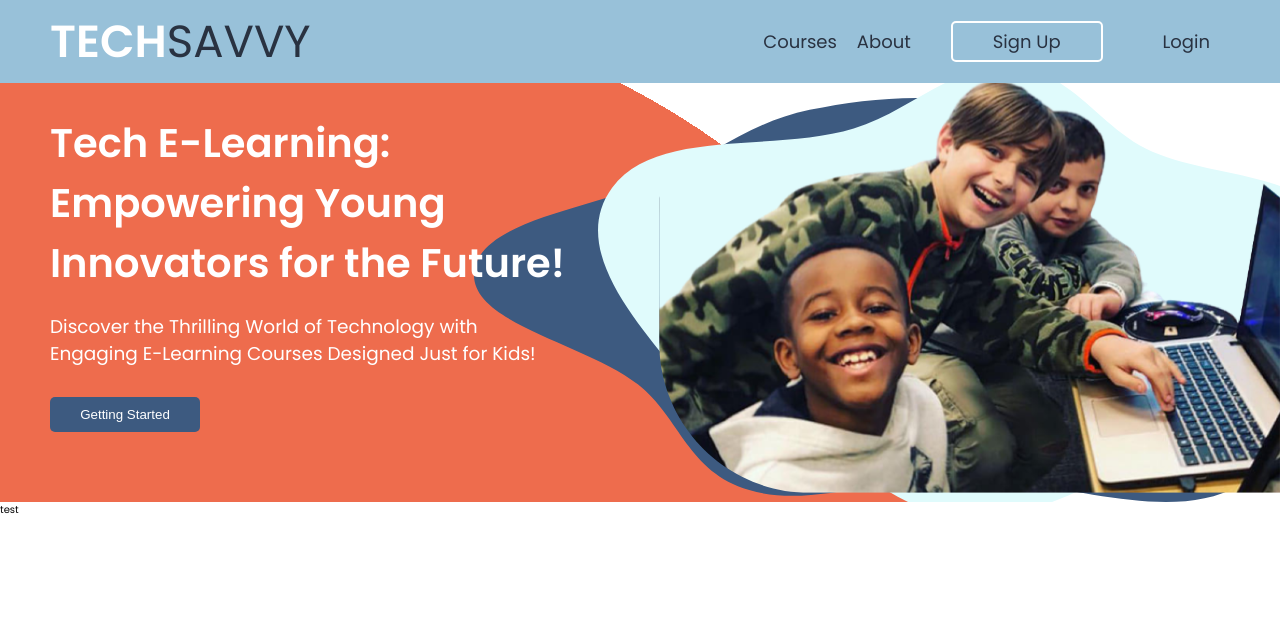
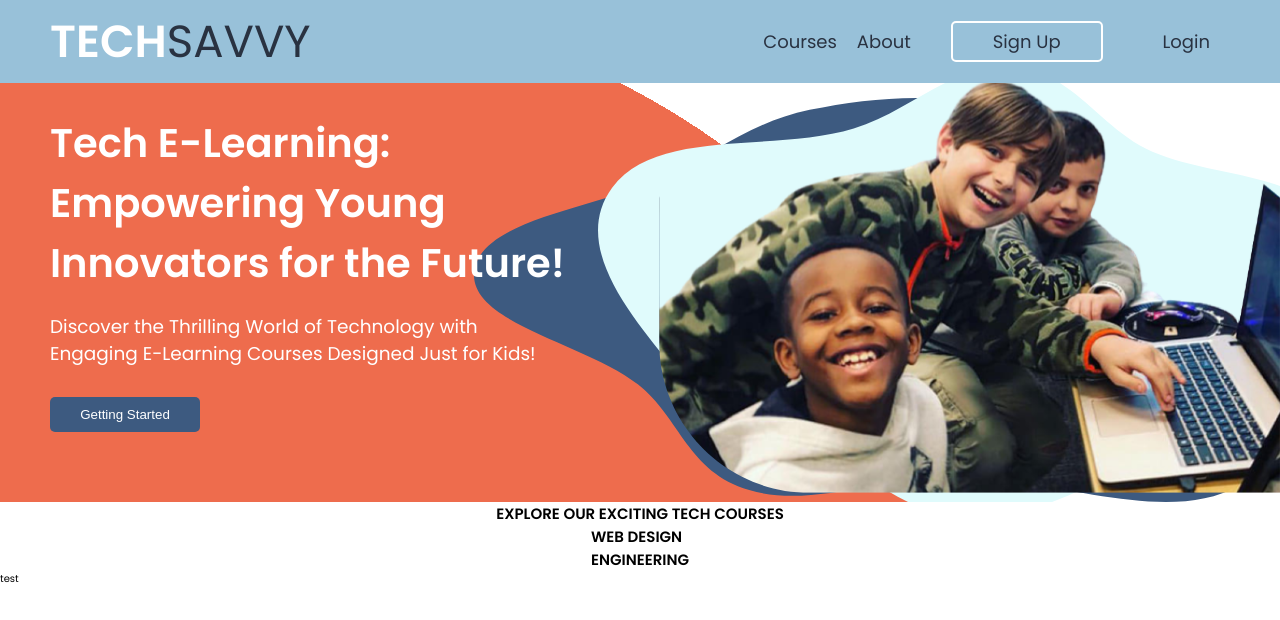
Before and after one commit to TechSavvy-Learn/tech-savvy, a SvelteKit app: page / in a window 1280 px wide. Shown: the top 620 px of the page. Built offline with nearby package versions, Linux system fonts and the light colour scheme.

Commit message:
wip/landing: added object array containing explore topics and general layout skeleton

```diff
--- a/public/css/style.css
+++ b/public/css/style.css
@@ -178,3 +178,15 @@ nav a {
     border-radius: 0.5rem;
     background-color: var(--gray-blue);
 }
+
+.landing-explore {
+    display: flex;
+    flex-direction: column;
+    justify-content: center;
+    align-items: center;
+}
+
+.topics > .topic {
+    height: clamp(20rem, 100%, 25rem);
+    width: clamp(25rem, 100%, 30rem);
+}
--- a/src/routes/+page.svelte
+++ b/src/routes/+page.svelte
@@ -1,3 +1,32 @@
+<script>
+    const TOPICS = [
+        {
+            title: 'WEB DESIGN',
+            description: 'Learn the basics of web design, including HTML, CSS, and cool design tricks.Get creative with hands-on activities and build your own awesome websites.'
+        },
+        {
+            title: 'ENGINEERING',
+            description: 'Discover the fascinating world of engineering as you dive into hands-on projects and experiments. Learn about design, problem-solving, and teamwork while building amazing structures and inventions.'
+        },
+        {
+            title: 'CODING',
+            description: 'Dive into the captivating world of programming as you learn the basics of coding languages like Python and JavaScript. Unleash your problem-solving skills, create awesome games and interactive projects.'
+        },
+        {
+            title: 'HTML',
+            description: 'Dive into the world of coding as you learn HTML, the language that powers the internet. Discover how to create and structure web pages, add text, images, and links, and bring your own creative ideas to life.'
+        },
+        {
+            title: 'CSS',
+            description: "In this exciting course, you'll learn CSS, the magic behind making web pages look amazing. Discover how to add colors, fonts, and eye-catching layouts to your web creations."
+        },
+        {
+            title: 'JavaScript',
+            description: 'Dive into the world of coding and learn JavaScript, the language that adds life to web pages. Discover how to create dynamic and interactive elements, build fun games, and make your web projects come alive.'
+        }
+    ]
+</script>
+
 <div class="landing-container">
     <section class="landing-hero flex column gap-2rem">
         <h2>Tech E-Learning: Empowering Young Innovators for the Future!</h2>
@@ -5,9 +34,19 @@
         <button class="borderless">Getting Started</button>
     </section>
     <section class="landing-explore">
+        <h2>EXPLORE OUR EXCITING TECH COURSES</h2>
+        <div class="topics">
+            <div class="topic">
+                <h1>WEB DESIGN</h1>
+                <p></p>
+            </div>
+            <div class="topic">
+                <h1>ENGINEERING</h1>
+                <p></p>
+            </div>
 
+        </div>
     </section>
     <section class="landing-about">
-
     </section>
 </div>
```
